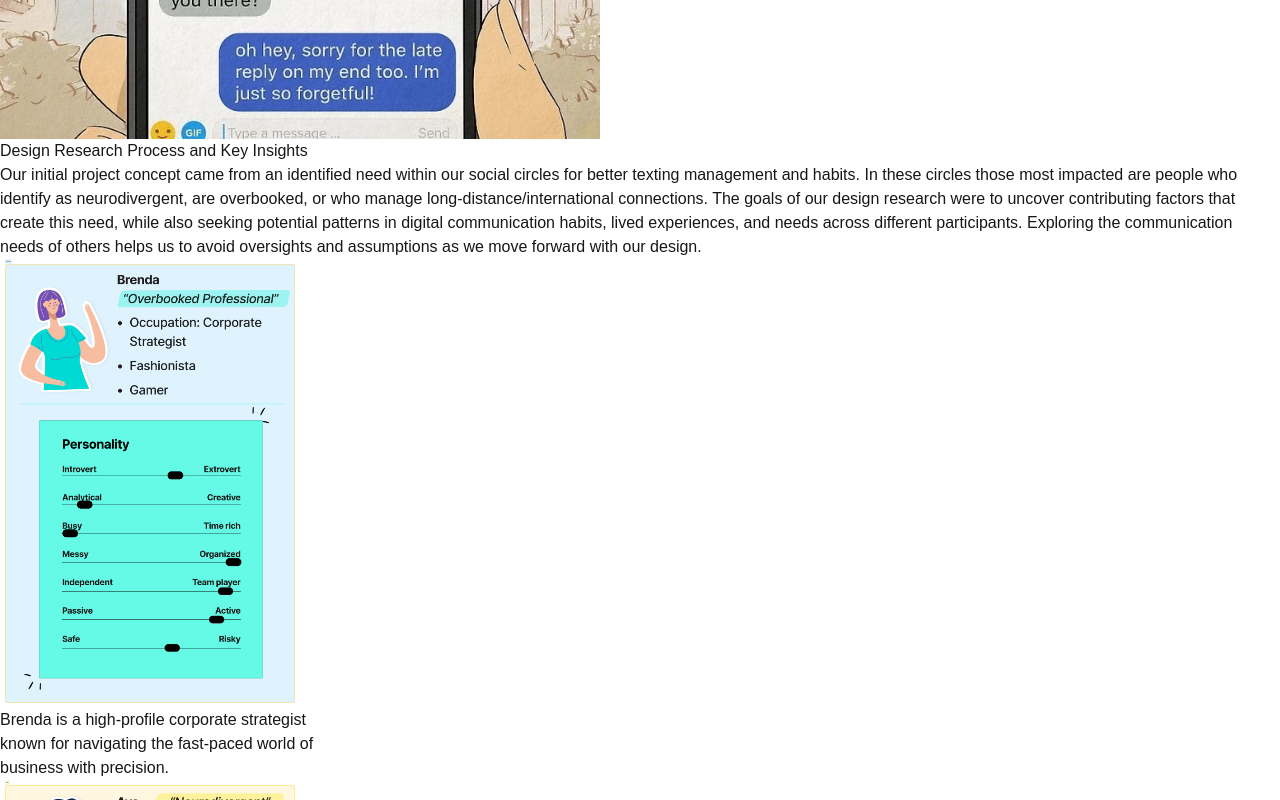
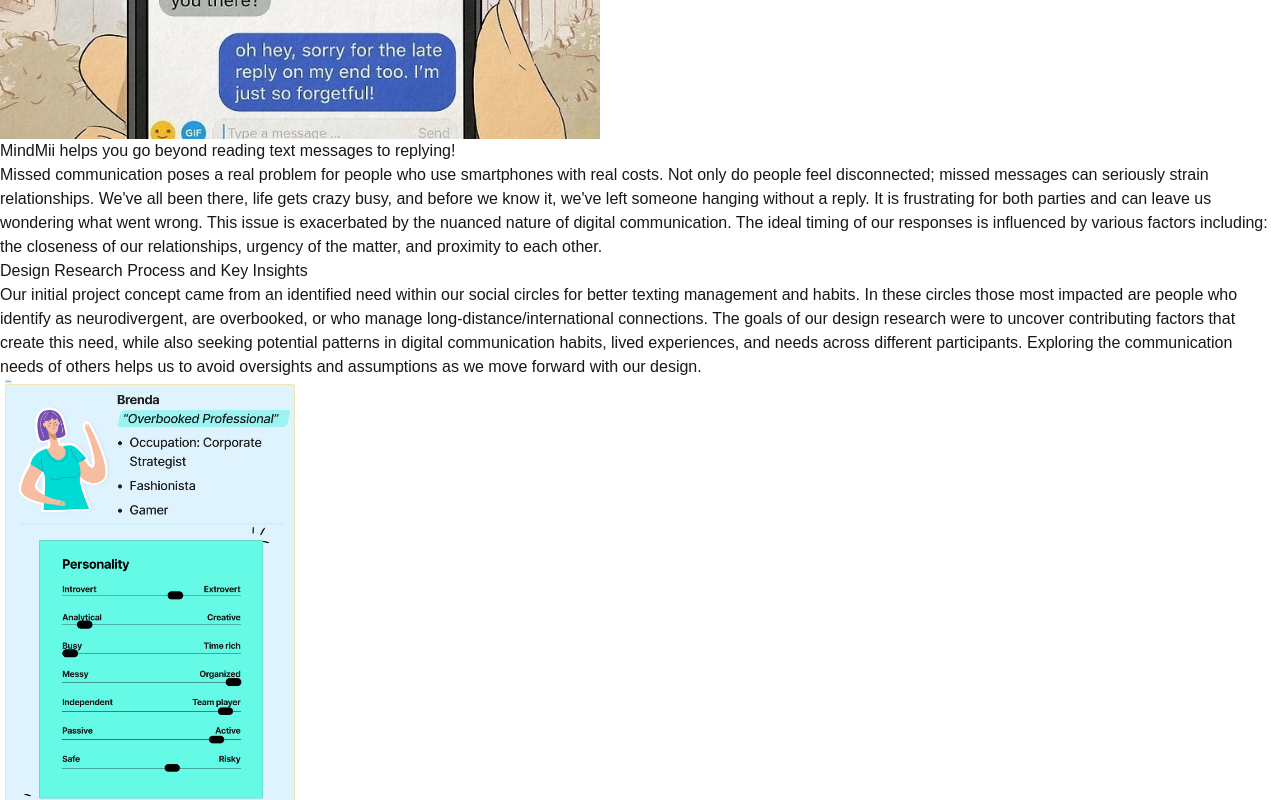
Before and after one commit to andrewpking/kingdrewsea-portfolio, a Next.js app: page /mindmii in a window 1280 px wide. Shown: the part 1080-1880 px from the top of the page. Built offline with nearby package versions, Linux system fonts and the light colour scheme.

Commit message:
Added children to ImagesBlock

```diff
--- a/src/app/components/ProjectImagesBlock.tsx
+++ b/src/app/components/ProjectImagesBlock.tsx
@@ -13,15 +13,20 @@
   maxHeight: string;
 }
 
-const ProjectImagesBlock: React.FC<ProjectImagesBlockProps> = ({ images, direction = 'row', width, maxHeight }) => {
+const ProjectImagesBlock: React.FC<ProjectImagesBlockProps> = ({ images, direction = 'row', width, maxHeight, children }) => {
   return (
-    <div className={`flex ${direction === 'row' ? 'flex-row' : 'flex-col'} `} style={{ maxHeight }}>
+    <div className="flex flex-row">
+      <section className={`inline-flex ${direction === 'row' ? 'flex-row' : 'flex-col'} mb-4 `} style={{maxHeight: `${maxHeight} px`, maxWidth: `${width * 100 * images.length + 50} px`}}>
         {images.map((image, index) => (
           <div key={index} className={`image-container flex flex-col`} style={{ maxWidth: `${width * 100+ 50 }px` }}>
             <Image src={image.src} alt={image.alt} width={width * 100} height={400} className="image" />
             <p className={`inline w-${width * 100} overflow-none whitespace italic small mb-2`}>{image.caption}</p>
           </div>
         ))}
+      </section>
+      <div className="children-container inline float-right">
+        {children}
+      </div>
     </div>
   );
 };
```
Lines whose indentation alone changed are shown as unchanged.
